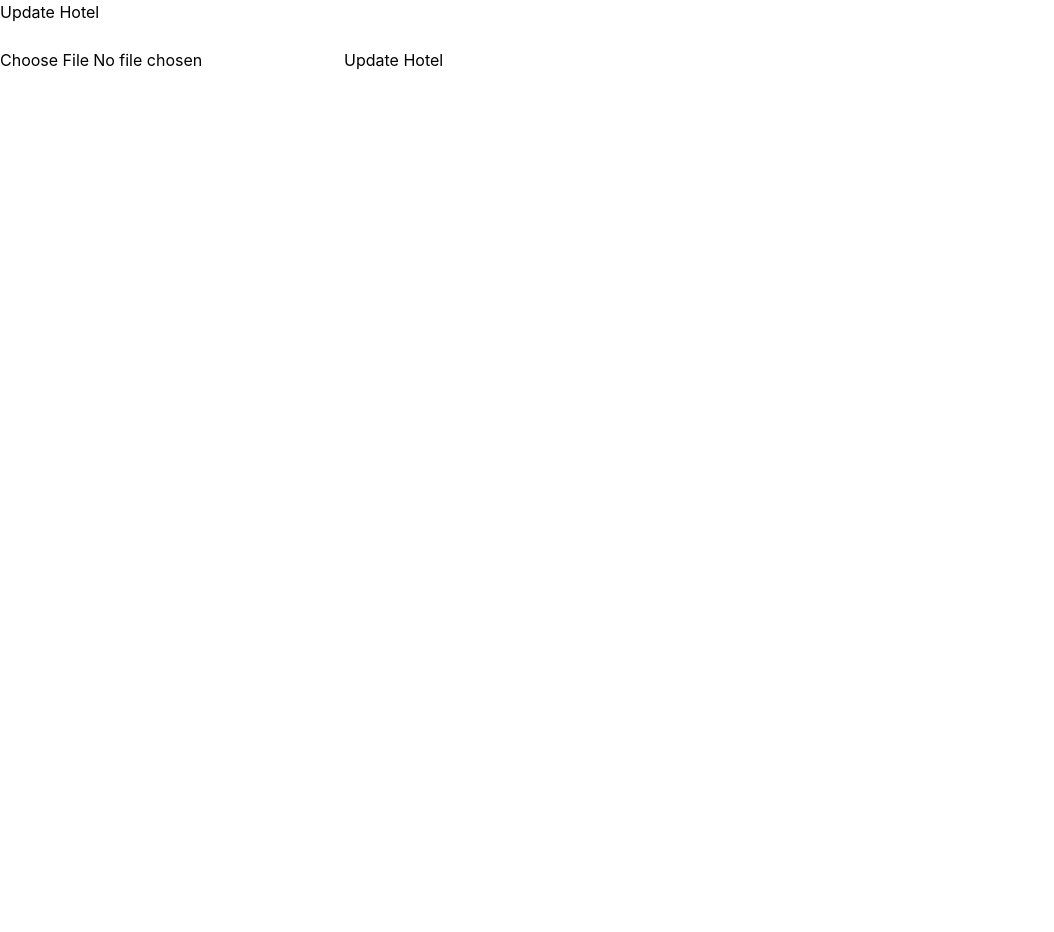
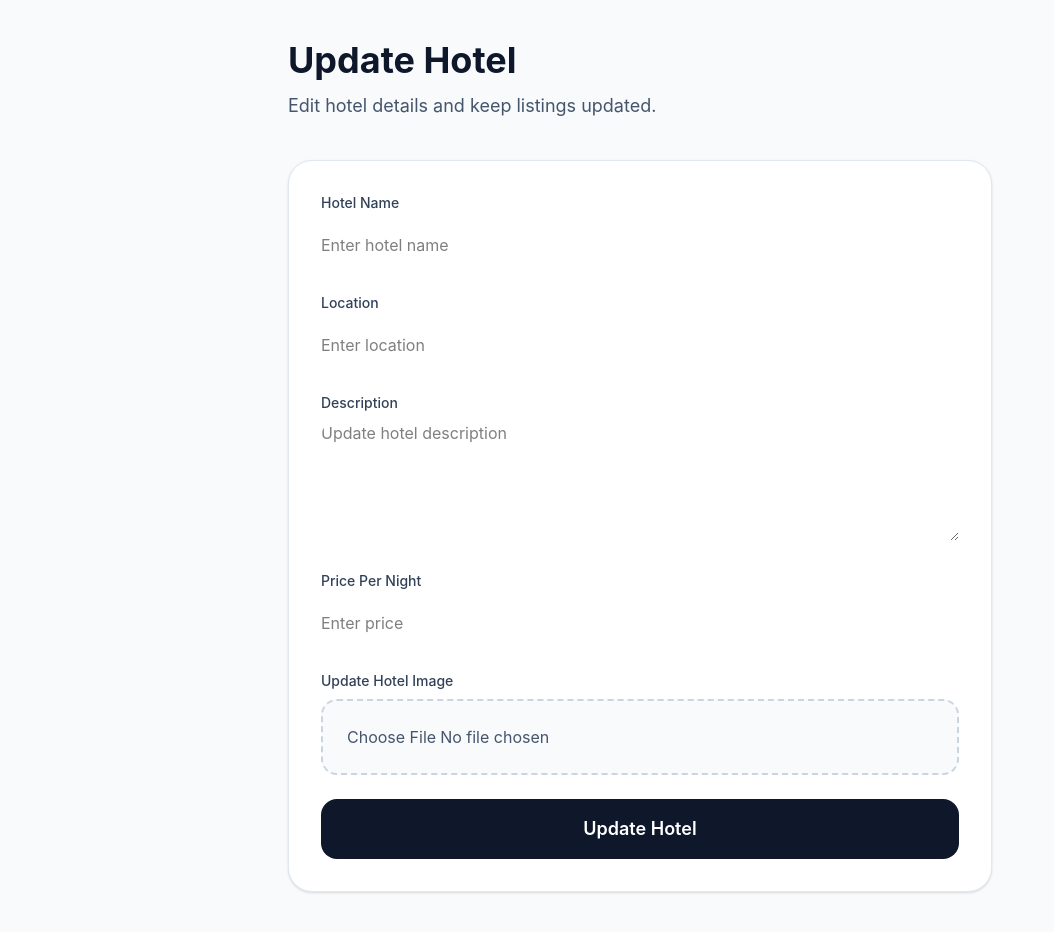
Before and after one commit to Nikitarathod2001/hotel-booking-app, a React app in the folder client/: page /admin/update-hotel/1 in a window 1280 px wide. Shown: the whole page, without its empty margins (0-1054 px from the left). Before the commit the page ends 800 px from the top, so only its background shows below. Built offline with nearby package versions, Linux system fonts and the light colour scheme; no server answers; the HTML template or start-up script is replaced by a standard one.

Commit message:
Add style to update hotel page

```diff
--- a/client/src/pages/UpdateHotelPage.jsx
+++ b/client/src/pages/UpdateHotelPage.jsx
@@ -74,6 +74,7 @@ const UpdateHotelPage = () => {
       toast.success("Hotel updated");
       navigate("/admin/hotels");
 
+
     } catch (error) {
       toast.error(error.response?.data?.message || "Update failed");
     } finally {
@@ -82,44 +83,122 @@ const UpdateHotelPage = () => {
   };
 
   return (
+    <div className='min-h-screen bg-slate-50'>
+
+      <div className='max-w-3xl mx-auto px-4 sm:px-6 lg:px-8 py-10'>
+
+        <div className='mb-10'>
+
+          <h1 className='text-4xl font-bold text-slate-900 mb-3'>
+            Update Hotel
+          </h1>
+
+          <p className='text-slate-600 text-lg'>
+            Edit hotel details and keep listings updated.
+          </p>
+
+        </div>
+
+        <div className='bg-white rounded-3xl shadow-sm border border-slate-200 p-8'>
+
+          <form onSubmit={handleSubmit} className='space-y-6'>
+
             <div>
-      <h1>Update Hotel</h1>
 
-      <form onSubmit={handleSubmit}>
+              <label className='block text-sm font-medium text-slate-700 mb-2'>
+                Hotel Name
+              </label>
+
               <input type="text"
                 name='name'
                 value={formData.name}
                 onChange={handleChange}
+                placeholder='Enter hotel name'
+                className='w-full rounded-2xl border-slate-300 focus:border-slate-500 focus:ring-slate-500 py-3'
               />
+
+            </div>
+
+            <div>
+
+              <label className='block text-sm font-medium text-slate-700 mb-2'>
+                Location
+              </label>
 
               <input type="text"
                 name='location'
                 value={formData.location}
                 onChange={handleChange}
+                placeholder='Enter location'
+                className='w-full rounded-2xl border-slate-300 focus:border-slate-500 focus:ring-slate-500 py-3'
               />
 
-        <input type="text"
+            </div>
+
+            <div>
+
+              <label className='block text-sm font-medium text-slate-700 mb-2'>
+                Description
+              </label>
+
+              <textarea
                 name='description'
                 value={formData.description}
                 onChange={handleChange}
+                rows={5}
+                placeholder='Update hotel description'
+                className='w-full rounded-2xl border-slate-300 focus:border-slate-500 focus:ring-slate-500'
               />
+
+            </div>
+
+            <div>
+
+              <label className='block text-sm font-medium text-slate-700 mb-2'>
+                Price Per Night
+              </label>
 
               <input type="number"
                 name='pricePerNight'
                 value={formData.pricePerNight}
                 onChange={handleChange}
+                placeholder='Enter price'
+                className='w-full rounded-2xl border-slate-300 focus:border-slate-500 focus:ring-slate-500 py-3'
               />
+
+            </div>
+
+            <div>
+
+              <label className='block text-sm font-medium text-slate-700 mb-2'>
+                Update Hotel Image
+              </label>
+
+              <div className='border-2 border-dashed border-slate-300 rounded-2xl p-6 bg-slate-50'>
 
                 <input type="file"
                   onChange={(e) => setImage(e.target.files[0])}
+                  className='w-full text-slate-600'
                 />
 
-        <button type='submit' disabled={loading}>
+              </div>
+
+            </div>
+
+            <button type='submit' disabled={loading}
+              className='w-full bg-slate-900 hover:bg-slate-800 text-white py-4 rounded-2xl font-semibold text-lg transition duration-200 disabled:opacity-50 disabled:cursor-not-allowed'
+            >
               {
-            loading ? "Updating..." : "Update Hotel"
+                loading ? "Updating Hotel..." : "Update Hotel"
               }
             </button>
+
           </form>
+
+        </div>
+
+      </div>
+
     </div>
   )
 }
```
Lines whose indentation alone changed are shown as unchanged.
